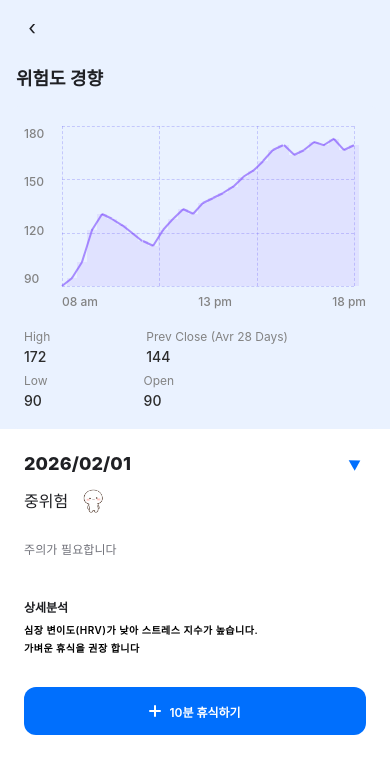
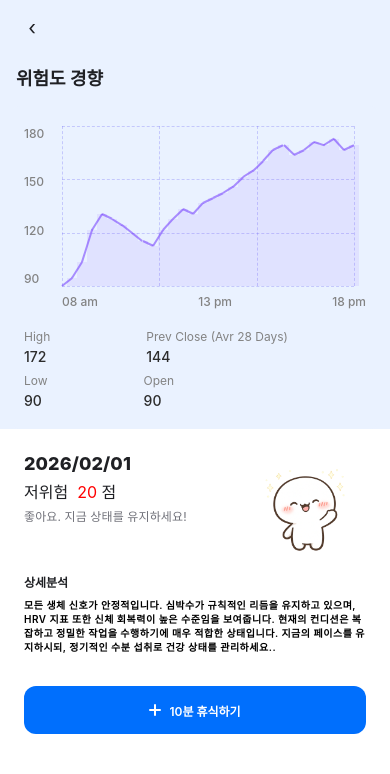
Before and after one commit to WOO-SU/TTokTTi, a React Native app in the folder frontend/mobile/: screen /StatusDetail in a window 390 px wide. Shown: the top 774 px of the page. Built offline with nearby package versions, Linux system fonts and the light colour scheme.

Commit message:
스타일 수정

```diff
--- a/frontend/mobile/src/screens/HomeScreen.tsx
+++ b/frontend/mobile/src/screens/HomeScreen.tsx
@@ -347,15 +347,14 @@ export default function HomeScreen() {
           <TouchableOpacity
             activeOpacity={0.8}
             onPress={() => navigation.navigate('StatusDetail')}>
-            <BannerCard mascot={mascotHappy} label="컨디션 최고!" score={94} />
+            <BannerCard mascot={mascotHappy} label="컨디션 최고!" score={20} />
           </TouchableOpacity>
 
           {/* 추가된 상세 점수 텍스트 섹션 */}
           <View style={styles.scoreDetailContainer}>
-            <Text style={styles.scoreDetailTitle}>종합 건강 점수 상세</Text>
+            <Text style={styles.scoreDetailTitle}>점수 상세</Text>
             <Text style={styles.scoreDetailText}>
-              평상시보다 <Text style={{fontWeight: 'bold', color: '#FF6B6B'}}>6점</Text> 올랐어요!{"\n"}
-              충분한 휴식이 컨디션에 좋은 영향을 주었습니다.
+             모든 생체 신호가 안정적입니다. 심박수가 규칙적인 리듬을 유지하고 있으며, HRV 지표 또한 신체 회복력이 높은 수준임을 보여줍니다.
             </Text>
           </View>
         </View>
@@ -492,11 +491,13 @@ const styles = StyleSheet.create({
     alignItems: 'center',
   },
   bannerMascot: {
-    width: 80,
-    height: 80,
+    width: 120,
+    height: 120,
+    margin : -20,
+    marginLeft : -10,
   },
   bannerTextArea: {
-    marginLeft: 12,
+    marginLeft: 60,
     alignItems: 'center',
   },
   bannerLabel: {
--- a/frontend/mobile/src/screens/StatusDetailScreen.tsx
+++ b/frontend/mobile/src/screens/StatusDetailScreen.tsx
@@ -12,7 +12,7 @@ import {SafeAreaView} from 'react-native-safe-area-context';
 import type {NativeStackNavigationProp} from '@react-navigation/native-stack';
 
 const {width: SCREEN_WIDTH} = Dimensions.get('window');
-const mascotNeutral = require('../assets/mascot_neutral.png');
+const mascotNeutral = require('../assets/mascot_image4.png');
 
 // ── Colors ──
 const C = {
@@ -257,33 +257,25 @@ export default function StatusDetailScreen({navigation}: Props) {
 
         {/* Details Section (white background) */}
         <View style={styles.detailsSection}>
-          {/* Date + Send Icon */}
+          {/* Date + Mascot */}
           <View style={styles.titleRow}>
             <View>
               <Text style={styles.dateText}>2026/02/01</Text>
-              <View style={styles.riskRow}>
-                <Text style={styles.riskText}>중위험</Text>
-                <Image source={mascotNeutral} style={styles.riskMascot} resizeMode="contain" />
+              <Text style={styles.riskText}>
+              저위험 <Text style={{color: 'red'}}> 20</Text> 점
+              </Text>
+              <Text style={styles.descriptionText}>좋아요. 지금 상태를 유지하세요!</Text>
             </View>
+            <Image source={mascotNeutral} style={styles.titleMascot} resizeMode="contain" />
           </View>
-            <TouchableOpacity>
-              <SendIcon />
-            </TouchableOpacity>
-          </View>
-
-          {/* Description */}
-          <Text style={styles.descriptionText}>
-            주의가 필요합니다
-          </Text>
 
           {/* Blood Pressure Section */}
           <View style={styles.bpSection}>
             <Text style={styles.bpTitle}>상세분석</Text>
             <View style={styles.bpStatusContainer}>
               <Text style={styles.bpStatusText}>
-                심장 변이도(HRV)가 낮아 스트레스 지수가 높습니다.
+                모든 생체 신호가 안정적입니다. 심박수가 규칙적인 리듬을 유지하고 있으며, HRV 지표 또한 신체 회복력이 높은 수준임을 보여줍니다. 현재의 컨디션은 복잡하고 정밀한 작업을 수행하기에 매우 적합한 상태입니다. 지금의 페이스를 유지하시되, 정기적인 수분 섭취로 건강 상태를 관리하세요..
               </Text>
-              <Text style={styles.bpStatusText}>가벼운 휴식을 권장 합니다</Text>
             </View>
           </View>
 
@@ -482,10 +474,15 @@ const styles = StyleSheet.create({
     color: C.darkText,
     fontFamily: 'Inter',
     lineHeight: 22,
+    marginTop: 6,
   },
   riskMascot: {
     width: 35,
     height: 35,
+  },
+  titleMascot: {
+    width: 120,
+    height: 120,
   },
 
   // Description
@@ -496,12 +493,12 @@ const styles = StyleSheet.create({
     fontFamily: 'Inter',
     letterSpacing: 0.12,
     lineHeight: 16,
-    marginTop: 24,
+    marginTop: 6,
   },
 
   // Blood Pressure
   bpSection: {
-    marginTop: 40,
+    marginTop: 0,
     gap: 8,
   },
   bpTitle: {
```
Also changed, not shown: 1 other file (tests, documents, lock files or other folders). Lines whose indentation alone changed are shown as unchanged.
